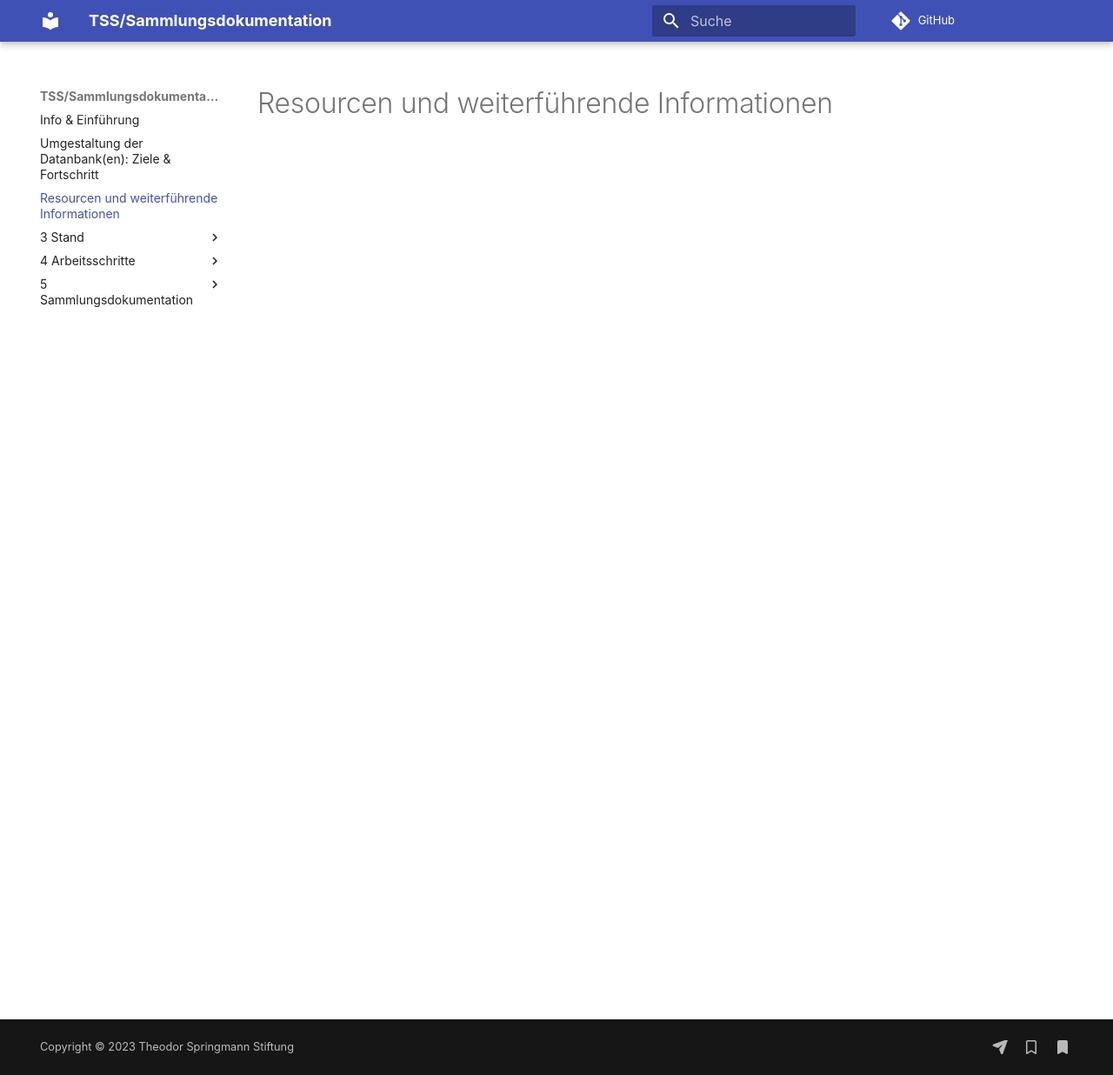
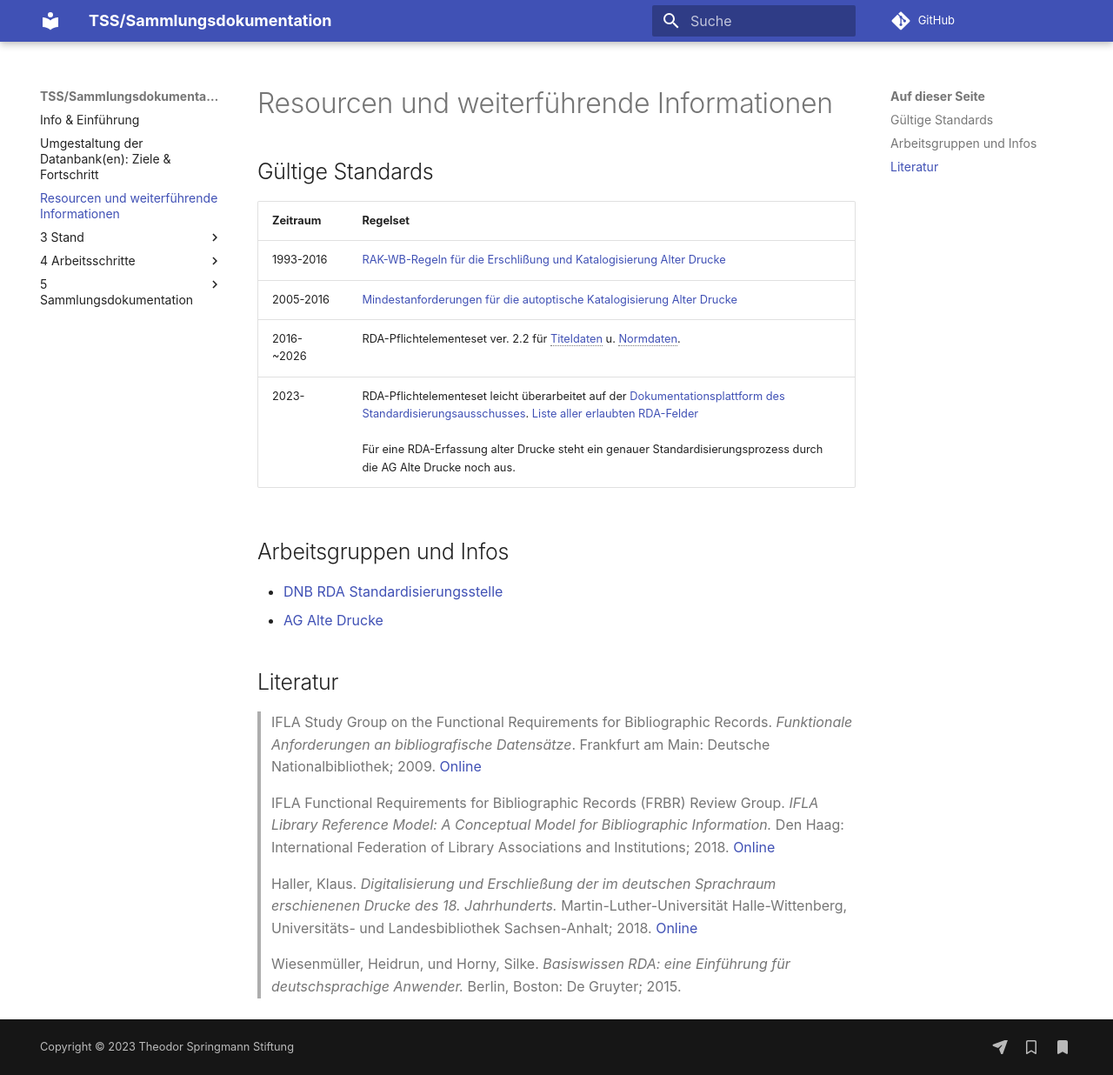
Before and after one commit to Theodor-Springmann-Stiftung/dok, an MkDocs documentation site: the page built from src_docs/999_resourcen.md, in a window 1280 px wide and 1236 px high. Shown: the whole window at 87% size. Built offline with MkDocs 1.6.1 and Material for MkDocs 9.7.7, drawn with Linux system fonts in a browser that asks for light colours; some web fonts are replaced; comment, search, counter and statistics services are not loaded.

Commit message:
Added literature

```diff
--- a/src_docs/999_resourcen.md
+++ b/src_docs/999_resourcen.md
@@ -1 +1,22 @@
 # Resourcen und weiterführende Informationen
+
+## Gültige Standards
+Zeitraum   | Regelset
+-----------|----------------------------------------------------------------
+1993-2016  | [RAK-WB-Regeln für die Erschlißung und Katalogisierung Alter Drucke](https://files.dnb.de/pdf/rak_wb_netz.pdf)
+2005-2016  | [Mindestanforderungen für die autoptische Katalogisierung Alter Drucke](https://verbundwiki.gbv.de/pages/viewpage.action?pageId=335314958)
+2016-~2026 | RDA-Pflichtelementeset ver. 2.2 für [Titeldaten](https://wiki.dnb.de/download/attachments/114430616/Standardelemente-Set_Titeldaten.pdf?version=8&modificationDate=1519116655000&api=v2) u. [Normdaten](https://wiki.dnb.de/download/attachments/114430616/Standardelemente-Set_Normdaten.pdf?version=5&modificationDate=1535363074000&api=v2).
+2023-      | RDA-Pflichtelementeset leicht überarbeitet auf der [Dokumentationsplattform des Standardisierungsausschusses](https://sta.dnb.de/doc). [Liste aller erlaubten RDA-Felder](https://www.rdaregistry.info/rgAbout/)<br><br>Für eine RDA-Erfassung alter Drucke steht ein genauer Standardisierungsprozess durch die AG Alte Drucke noch aus.
+
+## Arbeitsgruppen und Infos
+- [DNB RDA Standardisierungsstelle](https://wiki.dnb.de/display/RDAINFO)
+- [AG Alte Drucke](https://wiki.dnb.de/display/STAC/AG+Alte+Drucke)
+
+## Literatur
+>IFLA Study Group on the Functional Requirements for Bibliographic Records. *Funktionale Anforderungen an bibliografische Datensätze*. Frankfurt am Main: Deutsche Nationalbibliothek; 2009. [Online](https://repository.ifla.org/bitstream/123456789/816/2/ifla-functional-requirements-for-bibliographic-records-frbr_2009-de.pdf)
+
+>IFLA Functional Requirements for Bibliographic Records (FRBR) Review Group. *IFLA Library Reference Model: A Conceptual Model for Bibliographic Information.* Den Haag: International Federation of Library Associations and Institutions; 2018. [Online](https://repository.ifla.org/handle/123456789/40)
+
+>Haller, Klaus. *Digitalisierung und Erschließung der im deutschen Sprachraum erschienenen Drucke des 18. Jahrhunderts.* Martin-Luther-Universität Halle-Wittenberg, Universitäts- und Landesbibliothek Sachsen-Anhalt; 2018. [Online](https://opendata.uni-halle.de/handle/1981185920/55)
+
+>Wiesenmüller, Heidrun, und Horny, Silke. *Basiswissen RDA: eine Einführung für deutschsprachige Anwender.* Berlin, Boston: De Gruyter; 2015.
```
Also changed, not shown: Omeka/README.md (+0 -11 lines).
